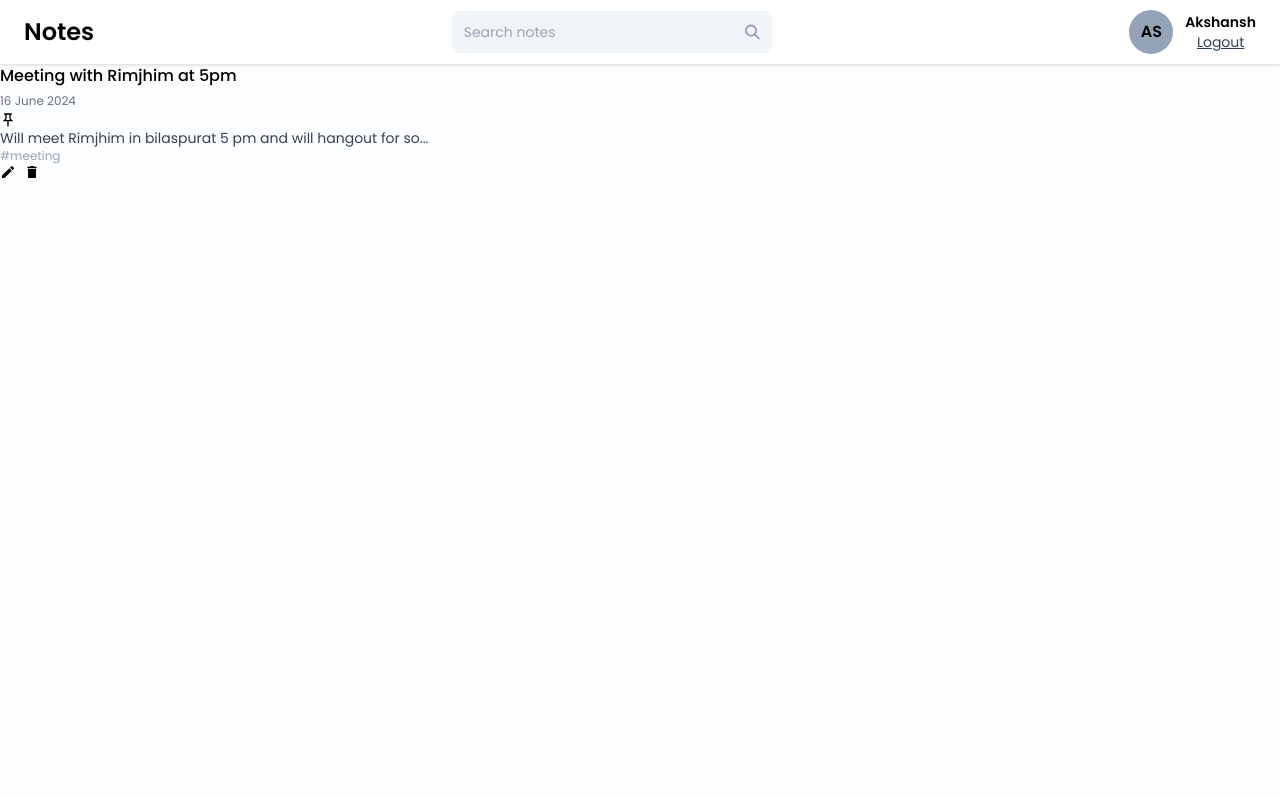
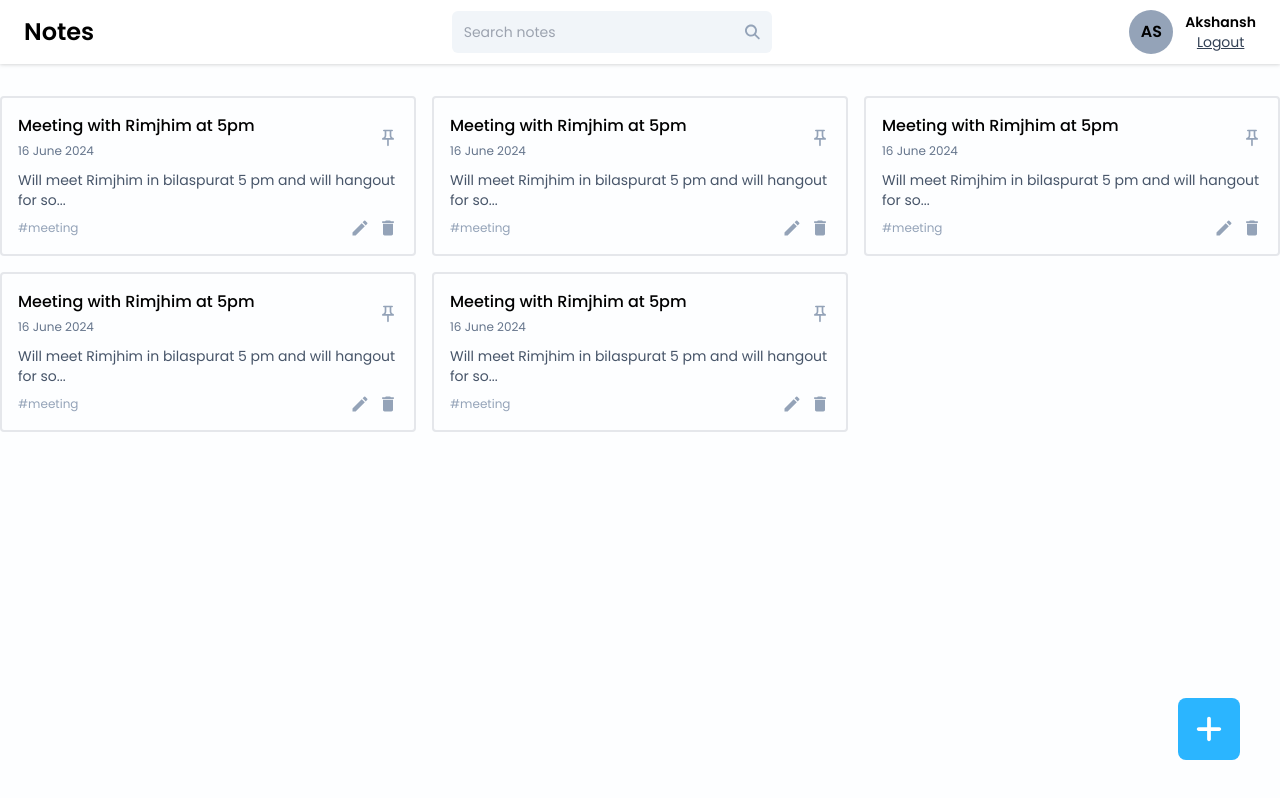
Before and after one commit to Akshansh029/NoteNest-app, a React (Vite) app in the folder client/notes-mern-app/: page /dashboard in a window 1280 px wide. Built offline with nearby package versions, Linux system fonts and the light colour scheme.

Commit message:
Home page ui completed

```diff
--- a/client/notes-mern-app/src/components/CardNote/CardNote.jsx
+++ b/client/notes-mern-app/src/components/CardNote/CardNote.jsx
@@ -12,21 +12,28 @@ const CardNote = ({
   onPinNote,
 }) => {
   return (
-    <div>
-      <div className="">
-        <div className="">
+    <div className="border-2 rounded p-4 hover:shadow-xl transition-all ease-in-out">
+      <div className="flex items-center justify-between">
+        <div>
           <h5 className="text-base font-medium">{title}</h5>
           <span className="text-xs text-slate-500">{date}</span>
         </div>
-        <MdOutlinePushPin className="" onClick={onPinNote} />
+
+        <MdOutlinePushPin
+          className={`icon-btn ${isPinned ? "text-primary" : "text-slate-400"}`}
+          onClick={onPinNote}
+        />
       </div>
-      <p className="text-sm text-slate-700">{content?.slice(0, 60)}...</p>
-      <div>
+      <p className="text-sm mt-2 text-slate-600">{content?.slice(0, 60)}...</p>
+      <div className="flex items-center justify-between mt-2">
         <div className="text-xs text-slate-400">{tags}</div>
 
         <div className="flex items-center gap-2">
           <MdEdit className="icon-btn hover:text-green-600" />
-          <MdDelete className="icon-btn hover:text-red-600" />
+          <MdDelete
+            className="icon-btn hover:text-red-600"
+            onClick={deleteNote}
+          />
         </div>
       </div>
     </div>
--- a/client/notes-mern-app/src/index.css
+++ b/client/notes-mern-app/src/index.css
@@ -24,3 +24,7 @@
 .btn-primary {
   @apply w-full text-sm bg-primary text-white p-2 rounded my-2 hover:bg-blue-600;
 }
+
+.icon-btn {
+  @apply text-xl text-slate-400 cursor-pointer;
+}
--- a/client/notes-mern-app/src/pages/Home/Home.jsx
+++ b/client/notes-mern-app/src/pages/Home/Home.jsx
@@ -1,5 +1,6 @@
 import Navbar from "../../components/Navbar/Navbar";
 import CardNote from "../../components/CardNote/CardNote";
+import { FaPlus } from "react-icons/fa6";
 
 const Home = () => {
   return (
@@ -7,14 +8,60 @@ const Home = () => {
       <Navbar />
 
       <div className="container mx-auto">
+        <div className="grid grid-cols-3 gap-4 mt-8">
           <CardNote
             title="Meeting with Rimjhim at 5pm"
             date="16 June 2024"
             tags="#meeting"
             content="Will meet Rimjhim in bilaspurat 5 pm and will hangout for sometime"
             isPinned={true}
+            deleteNote={() => {}}
+            onPinNote={() => {}}
+          />
+          <CardNote
+            title="Meeting with Rimjhim at 5pm"
+            date="16 June 2024"
+            tags="#meeting"
+            content="Will meet Rimjhim in bilaspurat 5 pm and will hangout for sometime"
+            isPinned={true}
+            deleteNote={() => {}}
+            onPinNote={() => {}}
+          />
+          <CardNote
+            title="Meeting with Rimjhim at 5pm"
+            date="16 June 2024"
+            tags="#meeting"
+            content="Will meet Rimjhim in bilaspurat 5 pm and will hangout for sometime"
+            isPinned={true}
+            deleteNote={() => {}}
+            onPinNote={() => {}}
+          />
+          <CardNote
+            title="Meeting with Rimjhim at 5pm"
+            date="16 June 2024"
+            tags="#meeting"
+            content="Will meet Rimjhim in bilaspurat 5 pm and will hangout for sometime"
+            isPinned={true}
+            deleteNote={() => {}}
+            onPinNote={() => {}}
+          />
+          <CardNote
+            title="Meeting with Rimjhim at 5pm"
+            date="16 June 2024"
+            tags="#meeting"
+            content="Will meet Rimjhim in bilaspurat 5 pm and will hangout for sometime"
+            isPinned={true}
+            deleteNote={() => {}}
+            onPinNote={() => {}}
           />
         </div>
+      </div>
+      <button className="bg-primary p-4 absolute right-10 bottom-10 rounded-lg hover:bg-blue-500 hover:drop-shadow-md flex items-center gap-2">
+        <FaPlus className="text-white text-[30px]" />
+        <span className="hidden text-white font-medium group-hover:flex">
+          Create note
+        </span>
+      </button>
     </>
   );
 };
```
Lines whose indentation alone changed are shown as unchanged.
